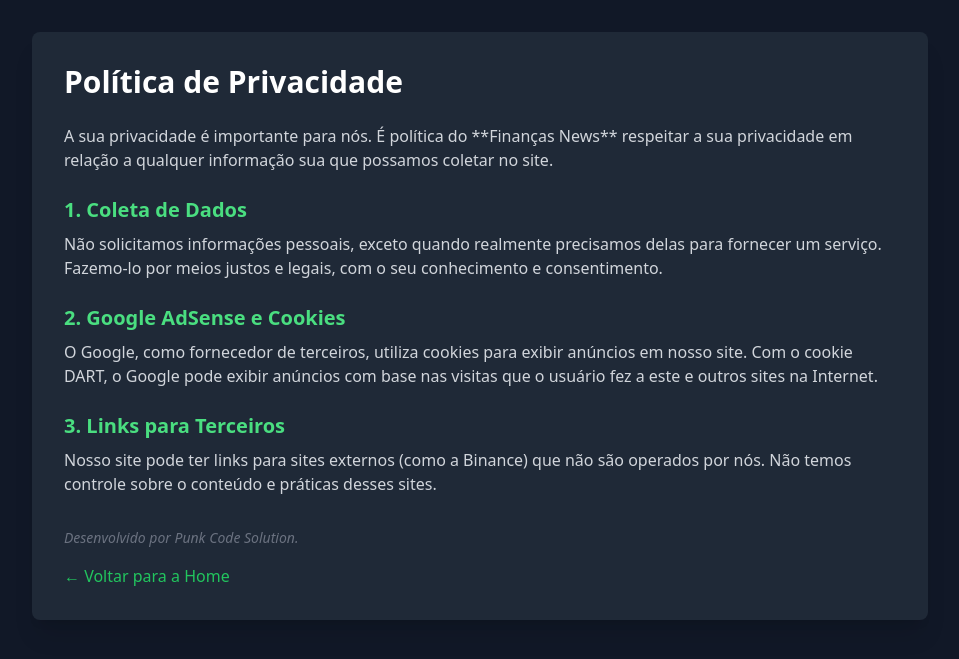
After one commit to Punk-Code-Solution/Financas-news, a FastAPI app: page /privacidade in a window 1280 px wide. The commit adds this page. Shown: the top 659 px of the page, without its empty margins (160-1119 px from the left). Run offline with FastAPI, Linux system fonts and the light colour scheme; some libraries are stand-ins or nearby versions.

Commit message:
Modificações

```diff
--- a/main.py
+++ b/main.py
@@ -78,6 +78,10 @@ def startup_event():
     t = threading.Thread(target=run_scheduler, daemon=True)
     t.start()
 
+@app.get("/privacidade")
+def privacidade(request: Request):
+    return templates.TemplateResponse("privacidade.html", {"request": request})
+
 @app.get("/")
 async def read_root(request: Request):
     conn = sqlite3.connect('news.db')
--- a/templates/index.html
+++ b/templates/index.html
@@ -128,7 +128,7 @@
         <div class="max-w-7xl mx-auto px-4 sm:px-6 lg:px-8 text-center">
 
             <p class="text-gray-500 text-sm mb-2">
-                &copy; 2026 Finanças News. Todos os direitos reservados.
+                &copy; 2026 Finanças News. <a href="/privacidade" class="hover:text-white underline">Privacidade</a>.
             </p>
 
             <p class="text-gray-600 text-xs">
--- /dev/null
+++ b/templates/privacidade.html
@@ -0,0 +1,26 @@
+<!DOCTYPE html>
+<html lang="pt-br">
+<head>
+    <meta charset="UTF-8">
+    <title>Política de Privacidade | Finanças News</title>
+    <script src="https://cdn.tailwindcss.com"></script>
+</head>
+<body class="bg-gray-900 text-gray-300 p-8">
+    <div class="max-w-4xl mx-auto bg-gray-800 p-8 rounded-lg shadow-xl">
+        <h1 class="text-3xl font-bold text-white mb-6">Política de Privacidade</h1>
+        <p class="mb-4">A sua privacidade é importante para nós. É política do **Finanças News** respeitar a sua privacidade em relação a qualquer informação sua que possamos coletar no site.</p>
+
+        <h2 class="text-xl font-semibold text-green-400 mt-6 mb-2">1. Coleta de Dados</h2>
+        <p class="mb-4">Não solicitamos informações pessoais, exceto quando realmente precisamos delas para fornecer um serviço. Fazemo-lo por meios justos e legais, com o seu conhecimento e consentimento.</p>
+
+        <h2 class="text-xl font-semibold text-green-400 mt-6 mb-2">2. Google AdSense e Cookies</h2>
+        <p class="mb-4">O Google, como fornecedor de terceiros, utiliza cookies para exibir anúncios em nosso site. Com o cookie DART, o Google pode exibir anúncios com base nas visitas que o usuário fez a este e outros sites na Internet.</p>
+
+        <h2 class="text-xl font-semibold text-green-400 mt-6 mb-2">3. Links para Terceiros</h2>
+        <p class="mb-4">Nosso site pode ter links para sites externos (como a Binance) que não são operados por nós. Não temos controle sobre o conteúdo e práticas desses sites.</p>
+
+        <p class="mt-8 text-sm text-gray-500 italic">Desenvolvido por Punk Code Solution.</p>
+        <a href="/" class="inline-block mt-4 text-green-500 hover:underline">← Voltar para a Home</a>
+    </div>
+</body>
+</html>
```
